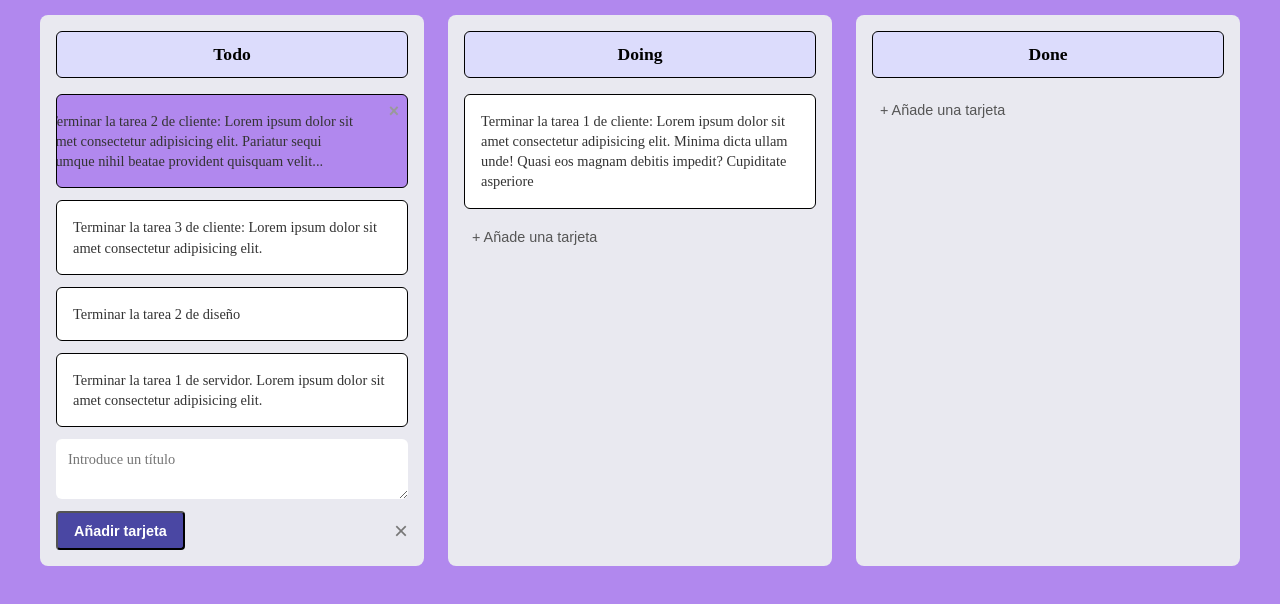
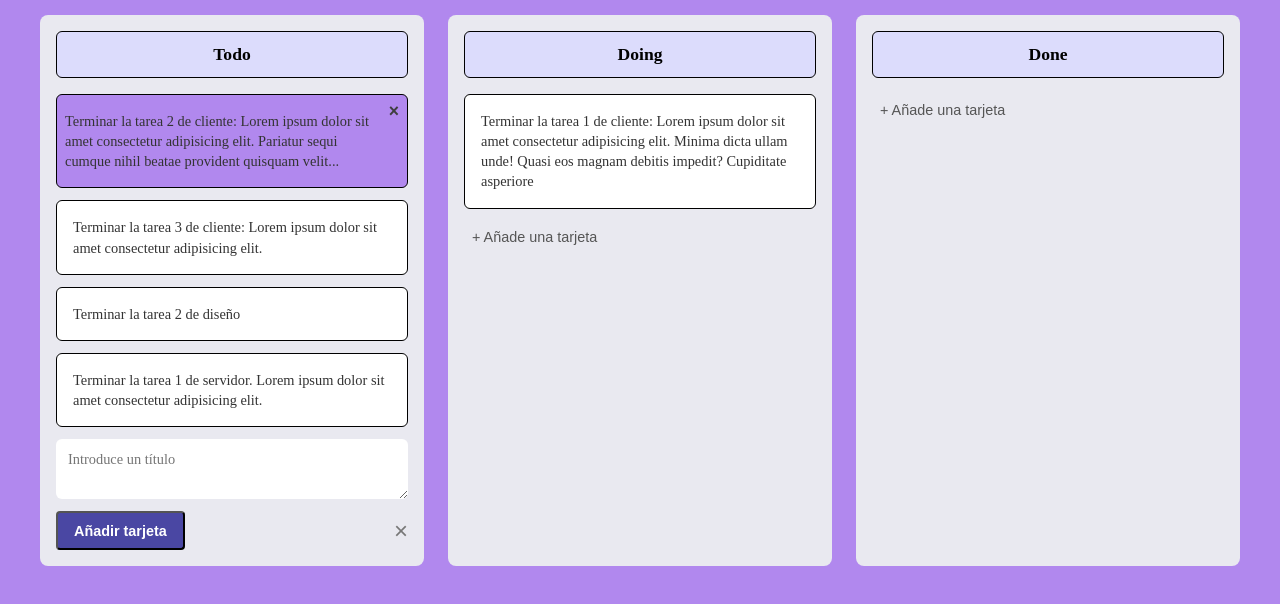
Before and after one commit to Hugo23-4/Tablero-Kanban, a plain HTML site: page index.html in a window 1280 px wide. In both pictures the pointer is over the element 232 px from the left and 211 px from the top of the page. Shown: the part 70-674 px from the top of the page. Drawn offline with Linux system fonts and the light colour scheme.

Commit message:
v3 (final)

```diff
--- a/style.css
+++ b/style.css
@@ -1,5 +1,5 @@
 :root {
-    /* Paleta de colores de la imagen */
+    /* Paleta de colores */
     --color-fondo-cabecera: #dcdcfc;
     --color-texto-cabecera: #000000;
     --color-boton-primario: #4a47a3;
@@ -104,7 +104,7 @@ body {
     border-radius: 4px;
     cursor: pointer;
     font-weight: bold;
-    color: #999;
+    color: #3e3e3e;
     font-size: 1.1rem;
     line-height: 1;
     opacity: 0;
@@ -186,7 +186,7 @@ body {
 }
 
 .card:hover p {
-    transform: translateX(-1.5rem);
+    transform: translateX(-0.5rem);
 }
 
 .delete-btn:hover {
```
